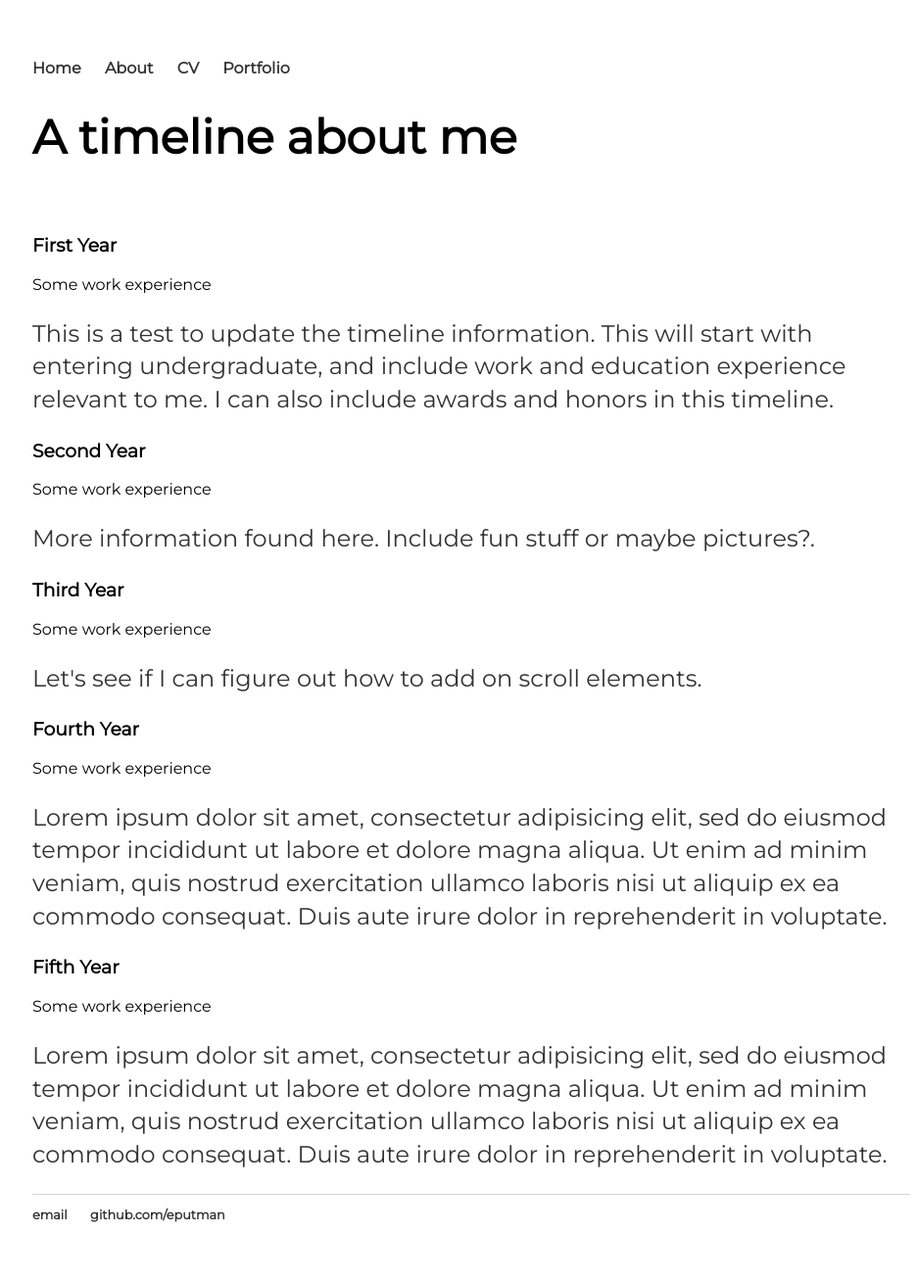
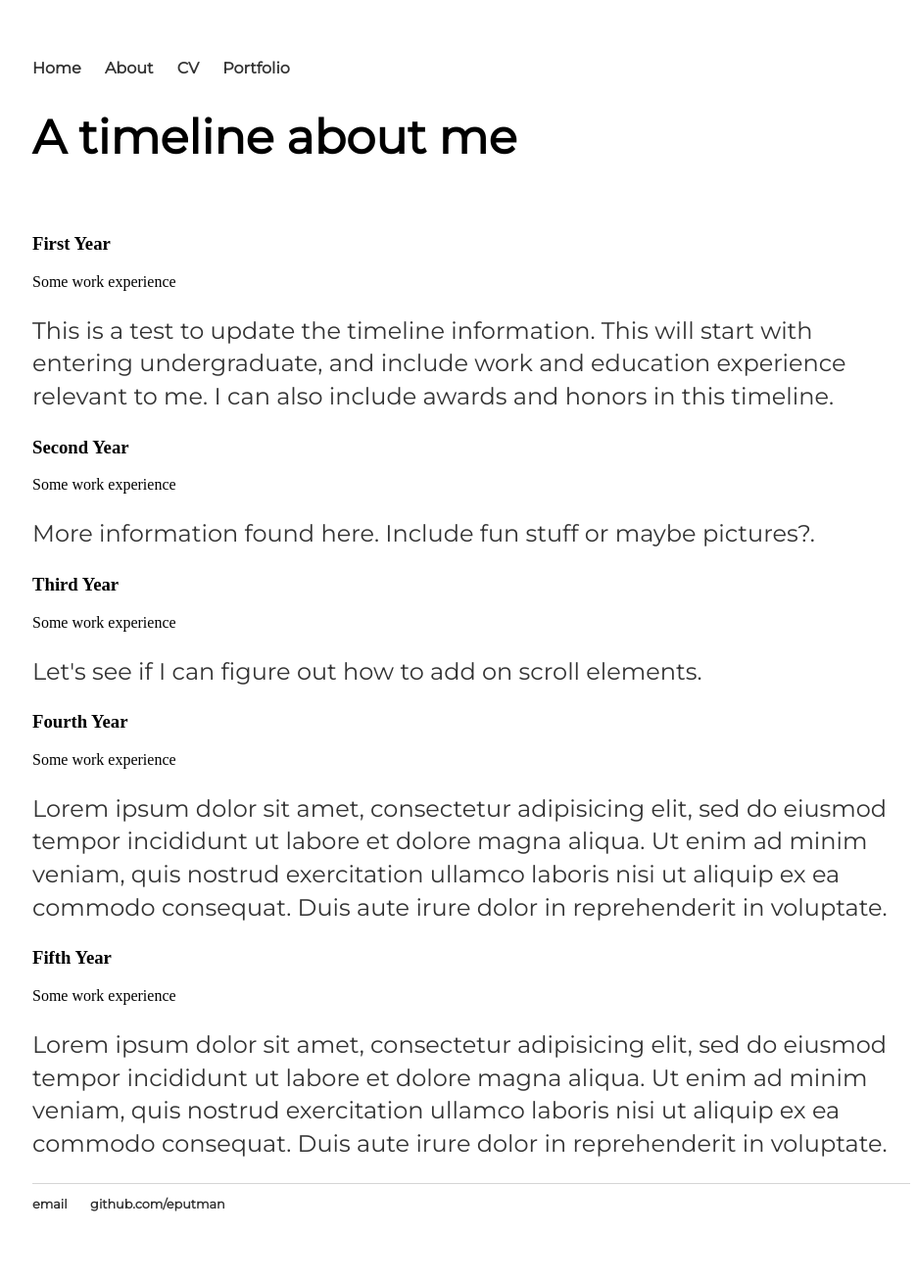
Before and after one commit to eputman/eputman.github.io, a Jekyll site: the page built from about/index.html, in a window 1280 px wide. Shown: the whole page at 98% size, without its empty margins (159-1095 px from the left). Built offline with Jekyll 4.4.1, drawn with Linux system fonts in a browser that asks for light colours.

Commit message:
Update timeline.css

```diff
--- a/css/timeline.css
+++ b/css/timeline.css
@@ -1,18 +1,9 @@
 @import url(https://fonts.googleapis.com/css?family=Montserrat);
 
-* {
-   -webkit-box-sizing: border-box;
-   -moz-box-sizing: border-box;
-   box-sizing: border-box;
-   outline: none;
+body {
+    margin: 60px auto;
+    width: 70%;
 }
-
-body {
-   margin: 60px auto;
-   width: 70%;
-   font-family: 'Montserrat', sans-serif;
-}
-
 nav ul, footer ul {
     font-family: 'Montserrat', sans-serif;
     padding: 0px;
@@ -31,13 +22,9 @@
     text-decoration: underline;
     color: #999
 }
-
 h1 {
     font-size: 3em;
     font-family: 'Montserrat', sans-serif;
-}
-h1 span {
-   font weight: 600;
 }
 p {
     font-family: 'Montserrat', sans-serif;
@@ -58,7 +45,6 @@
 ul.posts li {
     list-style: none;
 }
-
 
 /* .container {
    width: 80%;
```
